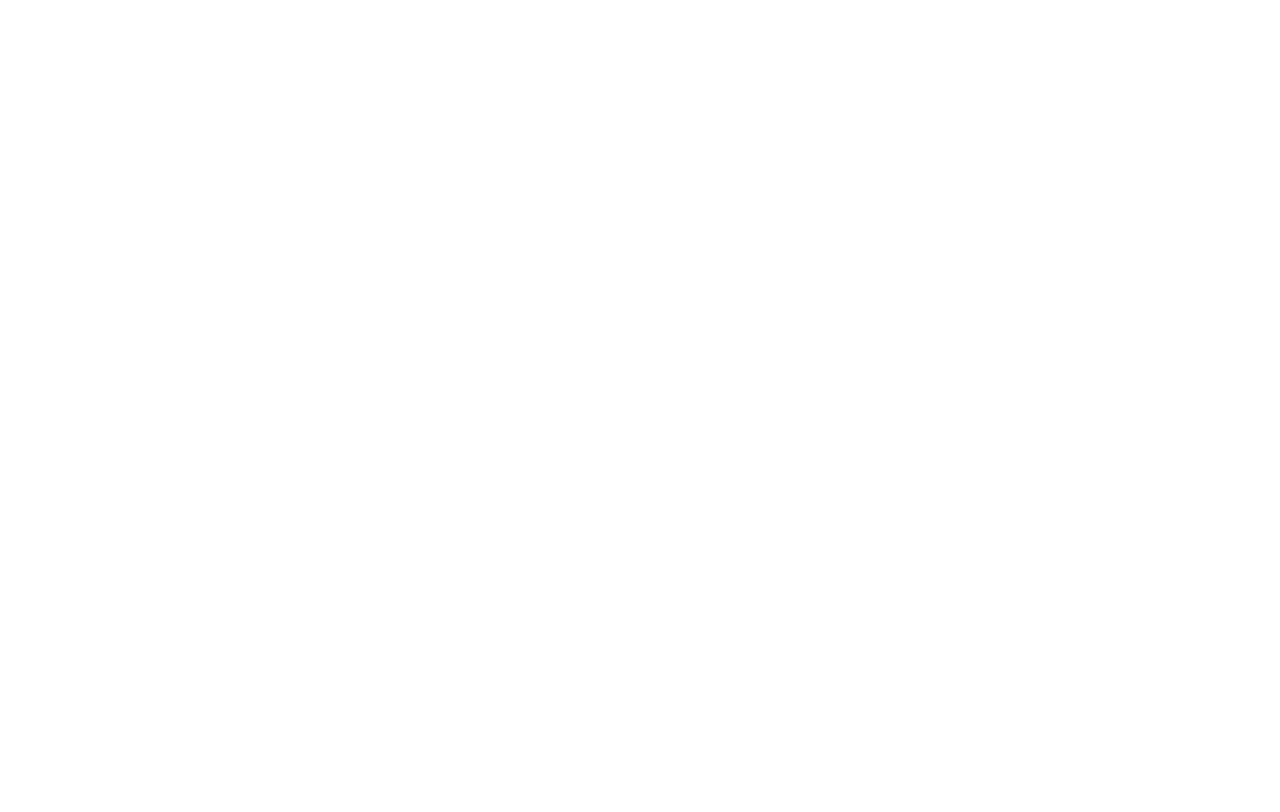
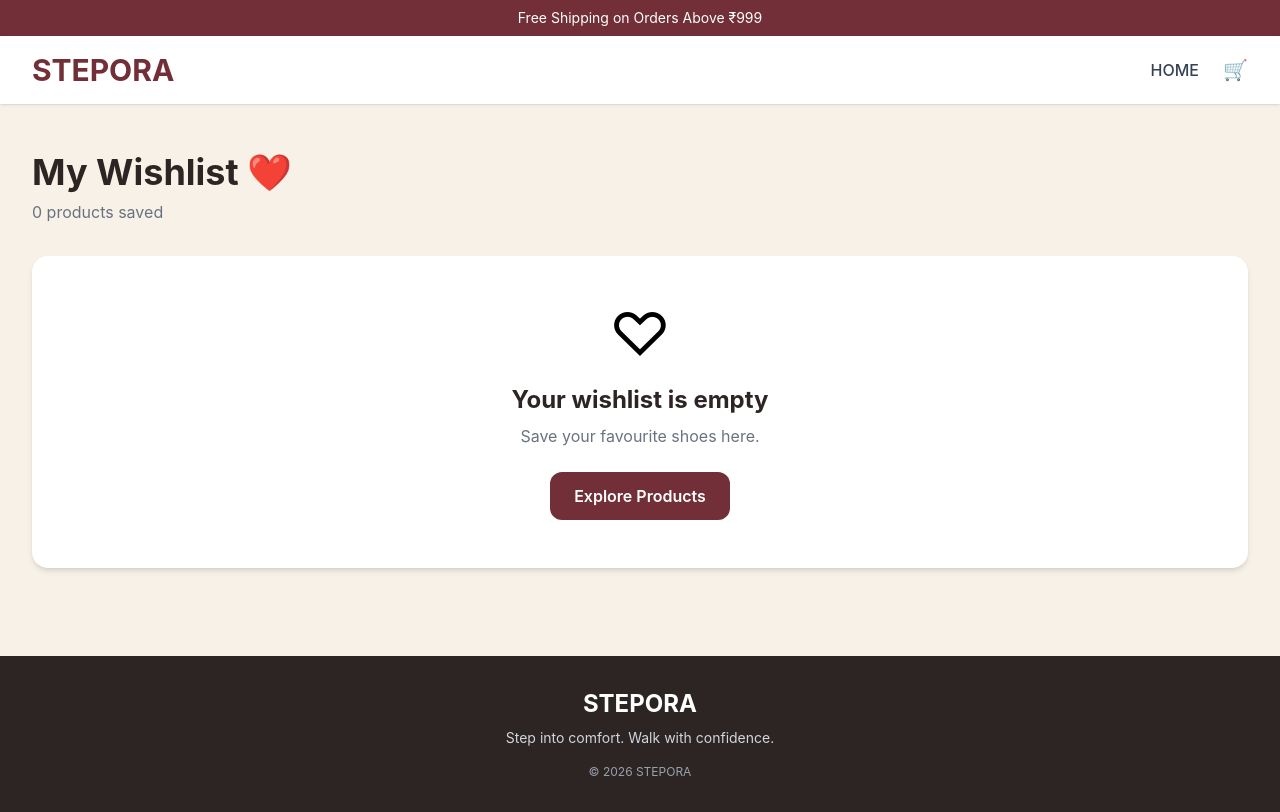
Before and after one commit to rukiyanusha123-collab/STEPORA-Ecommerce-week-8-9.10, a React (Vite) app: page /wishlist in a window 1280 px wide. Before the commit this address had no page. Built offline with nearby package versions, Linux system fonts and the light colour scheme; sample sign-in values are in the browser's storage.

Commit message:
stepora-shoe-store

```diff
--- a/src/App.jsx
+++ b/src/App.jsx
@@ -17,6 +17,7 @@
 import AdminUsers from "./admin/AdminUsers";
 
 import ProtectedRoute from "./components/ProtectedRoute";
+import Wishlist from "./pages/Wishlist";
 
 function App() {
   return (
@@ -114,6 +115,14 @@
             </ProtectedRoute>
           }
         />
+        <Route
+  path="/wishlist"
+  element={
+    <ProtectedRoute>
+      <Wishlist />
+    </ProtectedRoute>
+  }
+/>
 
       </Routes>
     </BrowserRouter>
--- /dev/null
+++ b/src/pages/Wishlist.jsx
@@ -0,0 +1,236 @@
+import { useEffect, useState } from "react";
+import { useNavigate } from "react-router-dom";
+
+function Wishlist() {
+  const navigate = useNavigate();
+
+  const [wishlist, setWishlist] = useState([]);
+
+  // LOAD WISHLIST
+  useEffect(() => {
+    const userData = localStorage.getItem("user");
+
+    if (!userData) {
+      navigate("/login");
+      return;
+    }
+
+    const user = JSON.parse(userData);
+
+    const savedWishlist = JSON.parse(
+      localStorage.getItem(`wishlist_${user.id}`) || "[]"
+    );
+
+    setWishlist(savedWishlist);
+  }, [navigate]);
+
+  // REMOVE FROM WISHLIST
+  const handleRemove = (productId) => {
+    const userData = localStorage.getItem("user");
+
+    if (!userData) {
+      navigate("/login");
+      return;
+    }
+
+    const user = JSON.parse(userData);
+
+    const updatedWishlist = wishlist.filter(
+      (product) => String(product.id) !== String(productId)
+    );
+
+    setWishlist(updatedWishlist);
+
+    localStorage.setItem(
+      `wishlist_${user.id}`,
+      JSON.stringify(updatedWishlist)
+    );
+  };
+
+  return (
+    <div className="min-h-screen bg-[#F8F1E7]">
+
+      {/* TOP BAR */}
+      <div className="bg-[#722F37] text-white text-center px-4 py-2 text-xs sm:text-sm">
+        Free Shipping on Orders Above ₹999
+      </div>
+
+      {/* NAVBAR */}
+      <nav className="bg-white shadow-sm">
+        <div className="max-w-7xl mx-auto px-4 sm:px-6 lg:px-8 py-4">
+
+          <div className="flex items-center justify-between">
+
+            <h1
+              onClick={() => navigate("/home")}
+              className="text-2xl sm:text-3xl font-bold text-[#722F37] cursor-pointer"
+            >
+              STEPORA
+            </h1>
+
+            <div className="flex items-center gap-3 sm:gap-6">
+
+              <button
+                onClick={() => navigate("/home")}
+                className="text-sm sm:text-base font-medium text-gray-700 hover:text-[#722F37]"
+              >
+                HOME
+              </button>
+
+              <button
+                onClick={() => navigate("/cart")}
+                className="text-lg sm:text-xl hover:scale-110 transition"
+              >
+                🛒
+              </button>
+
+            </div>
+
+          </div>
+
+        </div>
+      </nav>
+
+      {/* CONTENT */}
+      <main className="max-w-7xl mx-auto px-4 sm:px-6 lg:px-8 py-8 sm:py-12">
+
+        <div className="flex items-center justify-between gap-4 mb-8">
+
+          <div>
+            <h2 className="text-3xl sm:text-4xl font-bold text-[#2D2424]">
+              My Wishlist ❤️
+            </h2>
+
+            <p className="text-gray-500 mt-2 text-sm sm:text-base">
+              {wishlist.length} product
+              {wishlist.length !== 1 ? "s" : ""} saved
+            </p>
+          </div>
+
+        </div>
+
+        {/* EMPTY WISHLIST */}
+        {wishlist.length === 0 ? (
+          <div className="bg-white rounded-2xl shadow-md p-8 sm:p-12 text-center">
+
+            <div className="text-6xl mb-5">
+              ♡
+            </div>
+
+            <h3 className="text-xl sm:text-2xl font-bold text-[#2D2424]">
+              Your wishlist is empty
+            </h3>
+
+            <p className="text-gray-500 mt-2">
+              Save your favourite shoes here.
+            </p>
+
+            <button
+              onClick={() => navigate("/home")}
+              className="mt-6 bg-[#722F37] text-white px-6 py-3 rounded-xl font-semibold hover:bg-[#5E252C] transition"
+            >
+              Explore Products
+            </button>
+
+          </div>
+        ) : (
+
+          /* PRODUCTS */
+          <div className="grid grid-cols-1 sm:grid-cols-2 lg:grid-cols-3 gap-5 sm:gap-6">
+
+            {wishlist.map((product) => (
+
+              <div
+                key={product.id}
+                className="bg-white rounded-2xl shadow-md overflow-hidden hover:shadow-xl transition"
+              >
+
+                {/* IMAGE */}
+                <div
+                  onClick={() =>
+                    navigate(`/product/${product.id}`)
+                  }
+                  className="bg-[#F5F0EA] h-56 sm:h-64 flex items-center justify-center p-5 cursor-pointer"
+                >
+                  <img
+                    src={product.image}
+                    alt={product.name}
+                    className="w-full h-full object-contain"
+                  />
+                </div>
+
+                {/* DETAILS */}
+                <div className="p-5">
+
+                  <p className="text-[#722F37] text-xs font-semibold uppercase tracking-widest">
+                    {product.category}
+                  </p>
+
+                  <h3 className="text-xl font-bold text-[#2D2424] mt-2">
+                    {product.name}
+                  </h3>
+
+                  <p className="text-[#722F37] text-2xl font-bold mt-3">
+                    ₹{product.price}
+                  </p>
+
+                  <div className="flex gap-3 mt-5">
+
+                    <button
+                      onClick={() =>
+                        navigate(`/product/${product.id}`)
+                      }
+                      className="flex-1 bg-[#722F37] text-white py-3 rounded-xl font-semibold hover:bg-[#5E252C] transition"
+                    >
+                      View Product
+                    </button>
+
+                    <button
+                      onClick={() =>
+                        handleRemove(product.id)
+                      }
+                      className="px-4 py-3 rounded-xl border border-gray-300 hover:border-red-500 hover:text-red-500 transition"
+                    >
+                      ❤️
+                    </button>
+
+                  </div>
+
+                </div>
+
+              </div>
+
+            ))}
+
+          </div>
+
+        )}
+
+      </main>
+
+      {/* FOOTER */}
+      <footer className="bg-[#2D2424] text-white mt-10">
+
+        <div className="max-w-7xl mx-auto px-4 py-8 text-center">
+
+          <h2 className="text-xl sm:text-2xl font-bold">
+            STEPORA
+          </h2>
+
+          <p className="text-gray-300 mt-2 text-sm">
+            Step into comfort. Walk with confidence.
+          </p>
+
+          <p className="text-gray-400 text-xs mt-4">
+            © 2026 STEPORA
+          </p>
+
+        </div>
+
+      </footer>
+
+    </div>
+  );
+}
+
+export default Wishlist;
```
